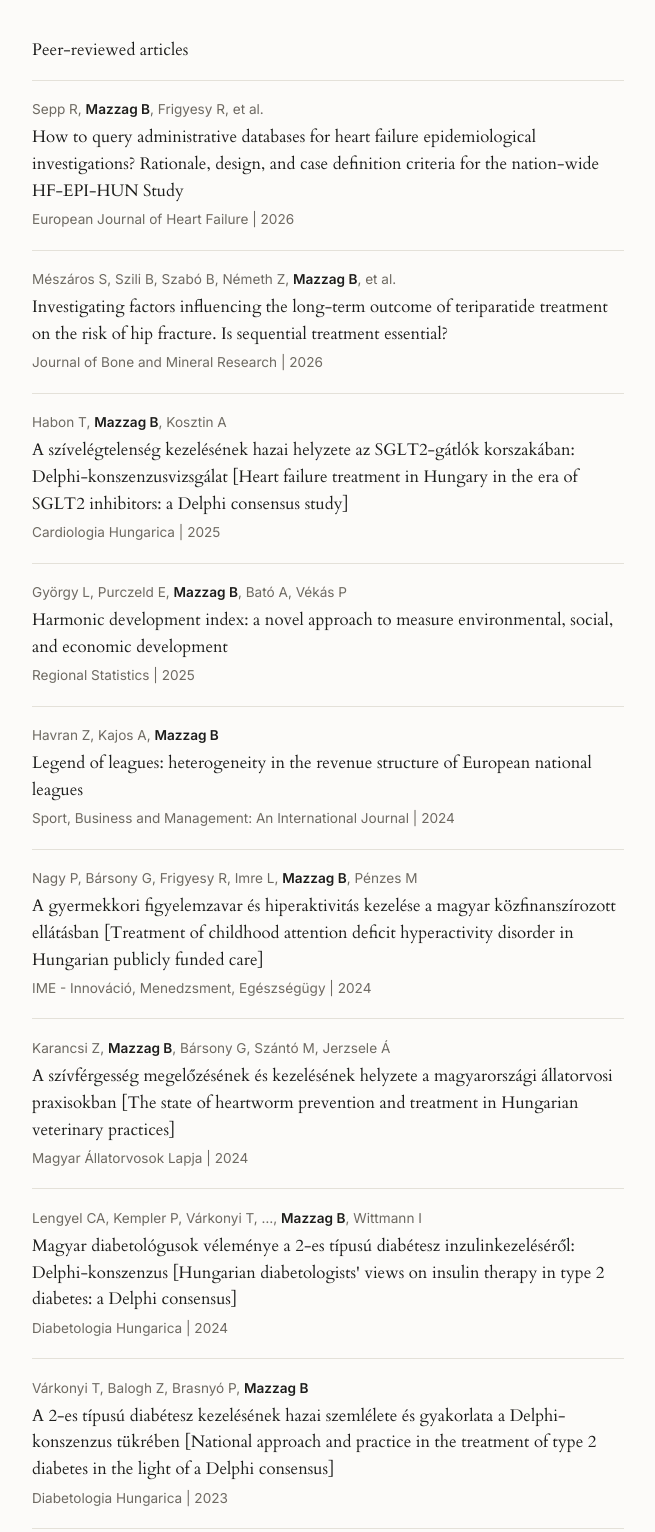
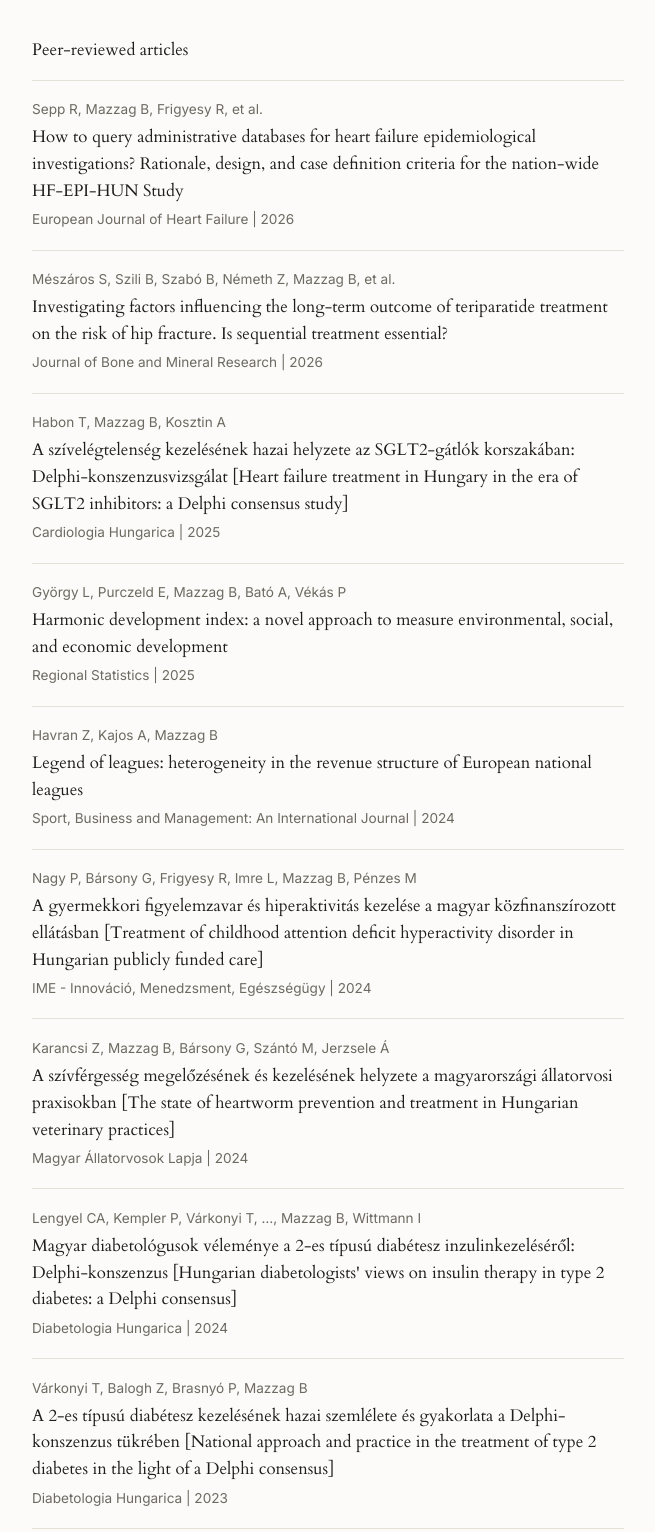
Before and after one commit to mbalint9901/website, a plain HTML site: page publications.html in a window 1280 px wide. Shown: the part 307-1839 px from the top of the page, without its empty margins (312-967 px from the left). Drawn offline with Linux system fonts and the light colour scheme.

Commit message:
Publications: don't bold own name in author lists
Co-Authored-By: Claude Opus 5.5 <noreply@anthropic.com>

```diff
--- a/assets/css/styles.css
+++ b/assets/css/styles.css
@@ -221,11 +221,6 @@ p.intro {
   margin-bottom: 0.2rem;
 }
 
-.pub-authors strong {
-  color: var(--ink);
-  font-weight: 600;
-}
-
 .pub-title {
   font-family: 'Cardo', serif;
   font-size: 1rem;
--- a/publications.html
+++ b/publications.html
@@ -50,47 +50,47 @@
   <h2 class="section-label">Peer-reviewed articles</h2>
   <div class="pub-list">
     <a class="pub-row" href="https://doi.org/10.1093/ejhf/xuag189" target="_blank" rel="noopener">
-      <div class="pub-authors">Sepp R, <strong>Mazzag B</strong>, Frigyesy R, et al.</div>
+      <div class="pub-authors">Sepp R, Mazzag B, Frigyesy R, et al.</div>
       <div class="pub-title">How to query administrative databases for heart failure epidemiological investigations? Rationale, design, and case definition criteria for the nation-wide HF-EPI-HUN Study</div>
       <div class="pub-meta">European Journal of Heart Failure | 2026</div>
     </a>
     <a class="pub-row" href="https://doi.org/10.1093/jbmr/zjag156" target="_blank" rel="noopener">
-      <div class="pub-authors">Mészáros S, Szili B, Szabó B, Németh Z, <strong>Mazzag B</strong>, et al.</div>
+      <div class="pub-authors">Mészáros S, Szili B, Szabó B, Németh Z, Mazzag B, et al.</div>
       <div class="pub-title">Investigating factors influencing the long-term outcome of teriparatide treatment on the risk of hip fracture. Is sequential treatment essential?</div>
       <div class="pub-meta">Journal of Bone and Mineral Research | 2026</div>
     </a>
     <a class="pub-row" href="https://doi.org/10.26430/chungarica.2025.55.5.360" target="_blank" rel="noopener">
-      <div class="pub-authors">Habon T, <strong>Mazzag B</strong>, Kosztin A</div>
+      <div class="pub-authors">Habon T, Mazzag B, Kosztin A</div>
       <div class="pub-title">A szívelégtelenség kezelésének hazai helyzete az SGLT2-gátlók korszakában: Delphi-konszenzusvizsgálat [Heart failure treatment in Hungary in the era of SGLT2 inhibitors: a Delphi consensus study]</div>
       <div class="pub-meta">Cardiologia Hungarica | 2025</div>
     </a>
     <a class="pub-row" href="https://doi.org/10.15196/RS150102" target="_blank" rel="noopener">
-      <div class="pub-authors">György L, Purczeld E, <strong>Mazzag B</strong>, Bató A, Vékás P</div>
+      <div class="pub-authors">György L, Purczeld E, Mazzag B, Bató A, Vékás P</div>
       <div class="pub-title">Harmonic development index: a novel approach to measure environmental, social, and economic development</div>
       <div class="pub-meta">Regional Statistics | 2025</div>
     </a>
     <a class="pub-row" href="https://doi.org/10.1108/SBM-05-2023-0062" target="_blank" rel="noopener">
-      <div class="pub-authors">Havran Z, Kajos A, <strong>Mazzag B</strong></div>
+      <div class="pub-authors">Havran Z, Kajos A, Mazzag B</div>
       <div class="pub-title">Legend of leagues: heterogeneity in the revenue structure of European national leagues</div>
       <div class="pub-meta">Sport, Business and Management: An International Journal | 2024</div>
     </a>
     <a class="pub-row" href="https://doi.org/10.53020/ime-2024-206" target="_blank" rel="noopener">
-      <div class="pub-authors">Nagy P, Bársony G, Frigyesy R, Imre L, <strong>Mazzag B</strong>, Pénzes M</div>
+      <div class="pub-authors">Nagy P, Bársony G, Frigyesy R, Imre L, Mazzag B, Pénzes M</div>
       <div class="pub-title">A gyermekkori figyelemzavar és hiperaktivitás kezelése a magyar közfinanszírozott ellátásban [Treatment of childhood attention deficit hyperactivity disorder in Hungarian publicly funded care]</div>
       <div class="pub-meta">IME - Innováció, Menedzsment, Egészségügy | 2024</div>
     </a>
     <a class="pub-row" href="https://doi.org/10.56385/magyallorv.2024.01.23-35" target="_blank" rel="noopener">
-      <div class="pub-authors">Karancsi Z, <strong>Mazzag B</strong>, Bársony G, Szántó M, Jerzsele Á</div>
+      <div class="pub-authors">Karancsi Z, Mazzag B, Bársony G, Szántó M, Jerzsele Á</div>
       <div class="pub-title">A szívférgesség megelőzésének és kezelésének helyzete a magyarországi állatorvosi praxisokban [The state of heartworm prevention and treatment in Hungarian veterinary practices]</div>
       <div class="pub-meta">Magyar Állatorvosok Lapja | 2024</div>
     </a>
     <a class="pub-row" href="https://doi.org/10.24121/dh.2024.8" target="_blank" rel="noopener">
-      <div class="pub-authors">Lengyel CA, Kempler P, Várkonyi T, …, <strong>Mazzag B</strong>, Wittmann I</div>
+      <div class="pub-authors">Lengyel CA, Kempler P, Várkonyi T, …, Mazzag B, Wittmann I</div>
       <div class="pub-title">Magyar diabetológusok véleménye a 2-es típusú diabétesz inzulinkezeléséről: Delphi-konszenzus [Hungarian diabetologists' views on insulin therapy in type 2 diabetes: a Delphi consensus]</div>
       <div class="pub-meta">Diabetologia Hungarica | 2024</div>
     </a>
     <a class="pub-row" href="https://doi.org/10.24121/dh.2023.11" target="_blank" rel="noopener">
-      <div class="pub-authors">Várkonyi T, Balogh Z, Brasnyó P, <strong>Mazzag B</strong></div>
+      <div class="pub-authors">Várkonyi T, Balogh Z, Brasnyó P, Mazzag B</div>
       <div class="pub-title">A 2-es típusú diabétesz kezelésének hazai szemlélete és gyakorlata a Delphi-konszenzus tükrében [National approach and practice in the treatment of type 2 diabetes in the light of a Delphi consensus]</div>
       <div class="pub-meta">Diabetologia Hungarica | 2023</div>
     </a>
@@ -99,7 +99,7 @@
   <h2 class="section-label">Preprints</h2>
   <div class="pub-list">
     <a class="pub-row" href="https://doi.org/10.21203/rs.3.rs-10411233/v1" target="_blank" rel="noopener">
-      <div class="pub-authors">Nagy P, Frigyesy R, <strong>Mazzag B</strong>, et al.</div>
+      <div class="pub-authors">Nagy P, Frigyesy R, Mazzag B, et al.</div>
       <div class="pub-title">Treatment gaps in paediatric ADHD pharmacotherapy: a 10-year nationwide cohort study from Hungary</div>
       <div class="pub-meta">Preprint (under review), submitted to European Child &amp; Adolescent Psychiatry | 2026</div>
     </a>
@@ -108,22 +108,22 @@
   <h2 class="section-label">Conference abstracts</h2>
   <div class="pub-list">
     <a class="pub-row" href="https://doi.org/10.1093/ejhf/xuag193.320" target="_blank" rel="noopener">
-      <div class="pub-authors">Sepp R, <strong>Mazzag B</strong>, Frigyesy R, et al.</div>
+      <div class="pub-authors">Sepp R, Mazzag B, Frigyesy R, et al.</div>
       <div class="pub-title">Development of case definition criteria for querying insurance databases in heart failure epidemiological investigations: rationale and design of the HF-EPI-HUN study</div>
       <div class="pub-meta">European Journal of Heart Failure (Supplement) | 2026</div>
     </a>
     <a class="pub-row" href="https://doi.org/10.1093/eurheartj/ehaf784.1128" target="_blank" rel="noopener">
-      <div class="pub-authors">Sepp R, <strong>Mazzag B</strong>, Halmai L, Frigyesy R, Szabó L, Habon T</div>
+      <div class="pub-authors">Sepp R, Mazzag B, Halmai L, Frigyesy R, Szabó L, Habon T</div>
       <div class="pub-title">Prevalence and incidence of heart failure in Hungary stratified by age and sex: data from the Hungarian nationwide epidemiological study (HF-EPI-HUN) over a 15-year period (2009-2023)</div>
       <div class="pub-meta">European Heart Journal (Supplement) | 2025</div>
     </a>
     <a class="pub-row" href="https://doi.org/10.1093/eurheartj/ehaf784.1073" target="_blank" rel="noopener">
-      <div class="pub-authors">Habon T, <strong>Mazzag B</strong>, Halmai L, et al.</div>
+      <div class="pub-authors">Habon T, Mazzag B, Halmai L, et al.</div>
       <div class="pub-title">The prevalence and impact of comorbidities on outcomes in heart failure: a 15-year Hungarian nationwide epidemiological study (HF-EPI-HUN)</div>
       <div class="pub-meta">European Heart Journal (Supplement) | 2025</div>
     </a>
     <a class="pub-row" href="https://doi.org/10.1530/endoabs.110.P214" target="_blank" rel="noopener">
-      <div class="pub-authors">Takács I, Szabó B, Jókai E, Mészáros S, <strong>Mazzag B</strong>, et al.</div>
+      <div class="pub-authors">Takács I, Szabó B, Jókai E, Mészáros S, Mazzag B, et al.</div>
       <div class="pub-title">Risk of non-completion of sequential osteoporosis therapy after teriparatide treatment: real-life data from Hungary</div>
       <div class="pub-meta">Endocrine Abstracts (poster) | 2025</div>
     </a>
@@ -132,7 +132,7 @@
   <h2 class="section-label">Other</h2>
   <div class="pub-list">
     <a class="pub-row" href="https://szd.lib.uni-corvinus.hu/15552/" target="_blank" rel="noopener">
-      <div class="pub-authors">Granát MP, <strong>Mazzag B</strong></div>
+      <div class="pub-authors">Granát MP, Mazzag B</div>
       <div class="pub-title">Reális képet festenek-e a koronavírus-járvány súlyosságáról az európai sajtó hírei? [Does European press coverage give a realistic picture of the severity of the coronavirus pandemic?]</div>
       <div class="pub-meta">Student research conference paper, Corvinus University of Budapest | 2021</div>
     </a>
```
Also changed, not shown: 1 other file.
